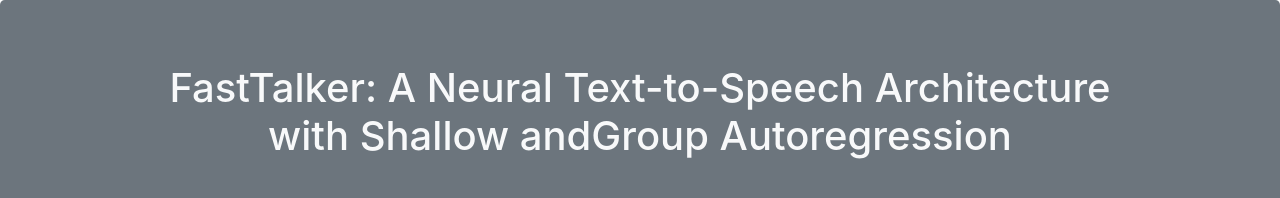
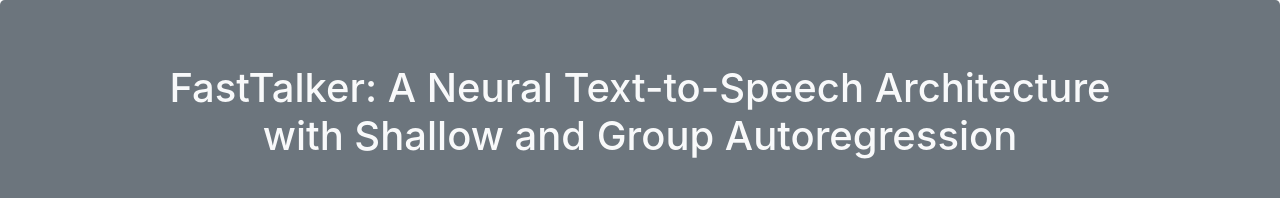
Before and after one commit to ttslr/FastTalker, a plain HTML site: page index.html in a window 1280 px wide. Shown: the top 198 px of the page. Drawn offline with nearby package versions, Linux system fonts and the light colour scheme.

Commit message:
Update index.html

```diff
--- a/index.html
+++ b/index.html
@@ -50,7 +50,7 @@
         <div class="row align-items-center">
           <div class="col-md-12">
 
-            <h1><a class="text-light">FastTalker: A Neural Text-to-Speech Architecture <br>with Shallow andGroup Autoregression</h1><br>
+            <h1><a class="text-light">FastTalker: A Neural Text-to-Speech Architecture <br>with Shallow and Group Autoregression</h1><br>
              <font size=5><span style="color:#000000"> Authors: Rui Liu, Berrak Sisman, Yixing Lin, Haizhou Li </font>  </a>
             <p>
               <div class="row">
```
